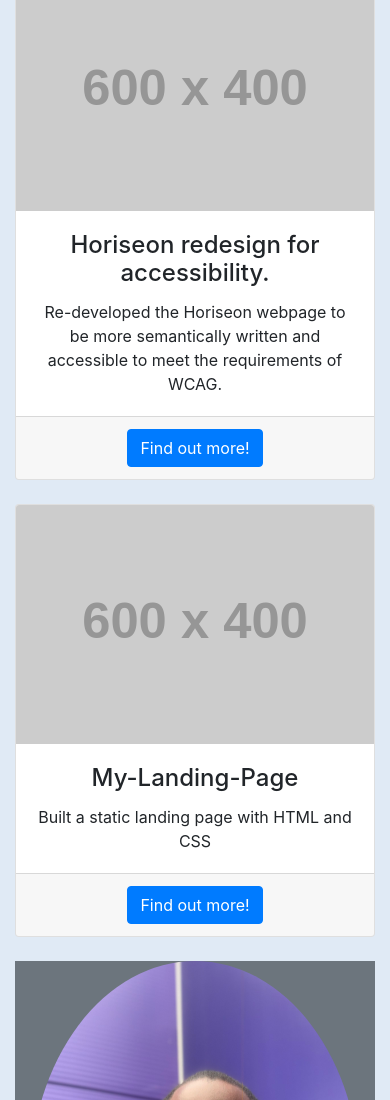
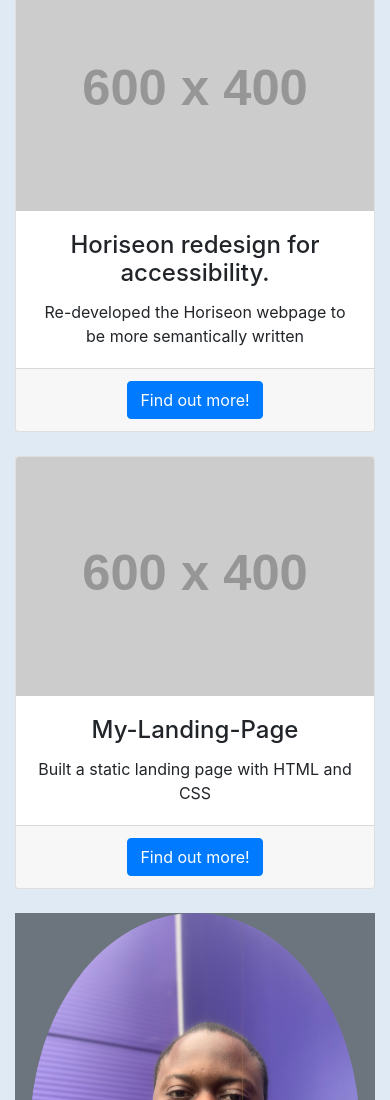
Before and after one commit to abayomi2010/Bootstrap-Portfolio, a plain HTML site: page index.html in a window 390 px wide. Shown: the part 1920-3020 px from the top of the page. Drawn offline with nearby package versions, Linux system fonts and the light colour scheme; placeholder pictures from the web are drawn by us.

Commit message:
Updated the HTML and README file

```diff
--- a/index.html
+++ b/index.html
@@ -67,7 +67,7 @@
 
 
             <div class="row justify-content-between text-center mt-8">
-                <div class=" col-lg-6 col-md-6 col-sm-4 mx-auto mb-4">
+                <div class=" col-lg-6 col-md-4 col-sm-4 mx-auto mb-4">
                     <div class="card">
                         <img class="card-img-top" src="https://placehold.co/600x400">
                         <div class="card-body">
@@ -80,7 +80,7 @@
                     </div>
                 </div>
 
-                <div class=" col-lg-6 col-md-6 col-sm-4 mx-auto mb-4">
+                <div class=" col-lg-6 col-md-4 col-sm-4 mx-auto mb-4">
                     <div class="card">
                         <img class="card-img-top" src="https://placehold.co/600x400">
                         <div class="card-body">
@@ -95,12 +95,12 @@
             </div>
 
             <div class="row justify-content-between text-center mt-8">
-                <div class=" col-lg-6 col-md-6 col-sm-4 mx-auto mb-4">
+                <div class=" col-lg-6 col-md-4 col-sm-4 mx-auto mb-4">
                     <div class="card">
                         <img class="card-img-top" src="https://placehold.co/600x400">
                         <div class="card-body">
                         <h4 class="card-title">Horiseon redesign for accessibility.</h4>
-                        <p class="card-text">Re-developed the Horiseon webpage to be more semantically written and accessible to meet the requirements of WCAG.</p>
+                        <p class="card-text">Re-developed the Horiseon webpage to be more semantically written</p>
                         </div>
                         <div class="card-footer">
                             <a href="https://github.com/abayomi2010/Horiseon-Webpage" target="_blank" class="btn btn-primary">Find out more!</a>
@@ -108,7 +108,7 @@
                     </div>
                 </div>
 
-                <div class=" col-lg-6 col-md-6 col-sm-4 mx-auto mb-4">
+                <div class=" col-lg-6 col-md-4 col-sm-4 mx-auto mb-4">
                     <div class="card">
                         <img class="card-img-top" src="https://placehold.co/600x400">
                         <div class="card-body">
```
Also changed, not shown: 2 other files.
